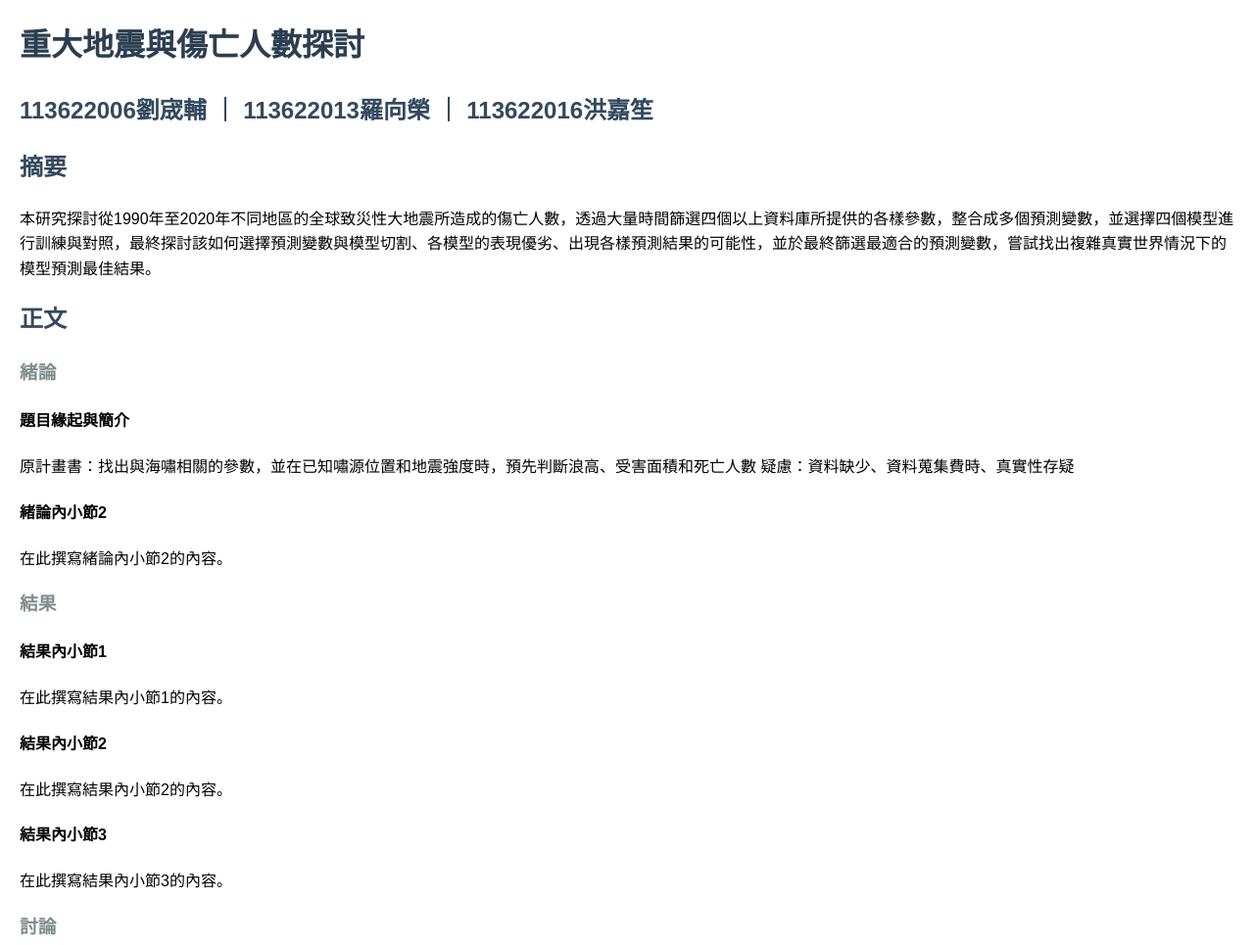
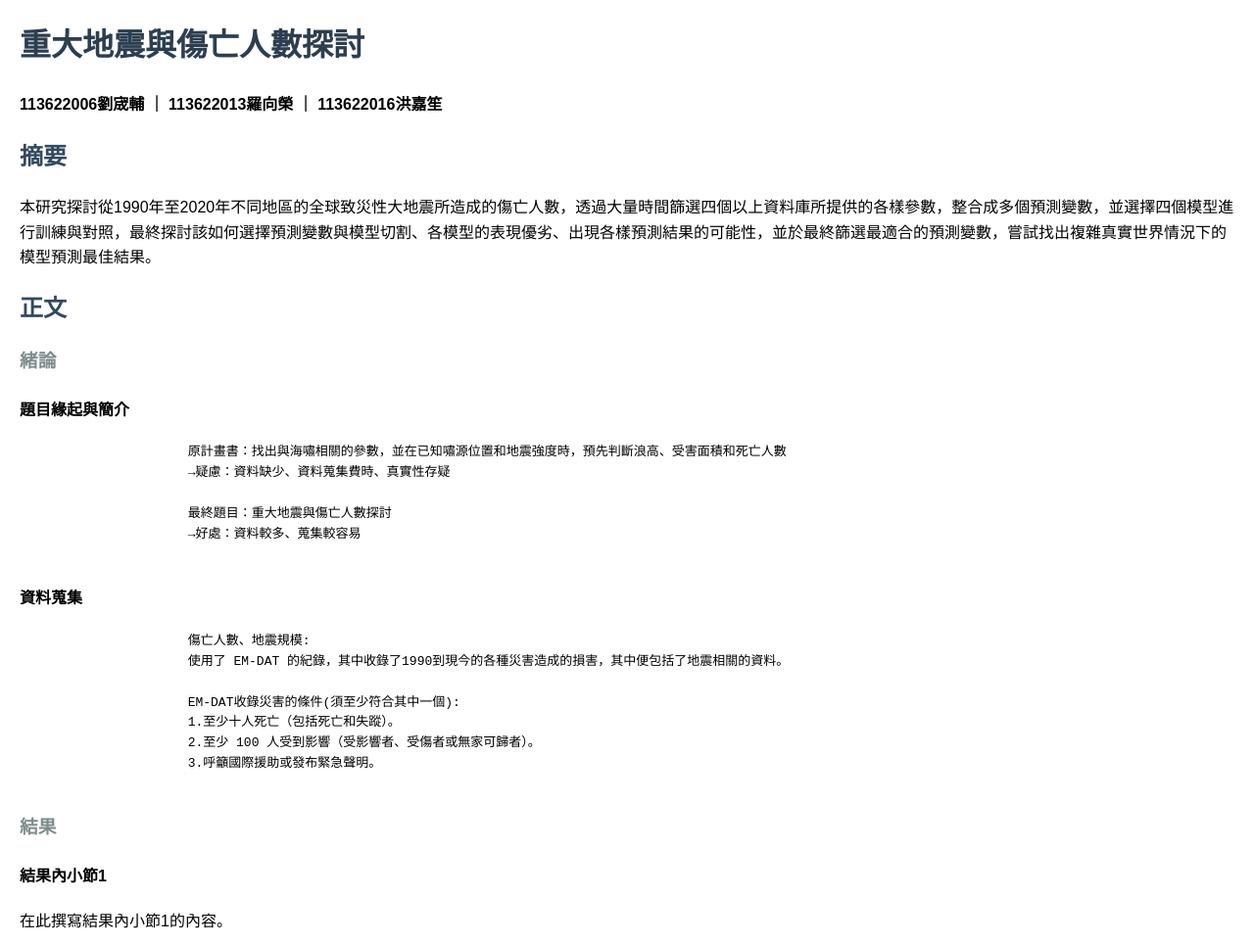
Before and after one commit to xiangrong0227/-, a plain HTML site: page index.html in a window 1280 px wide. Shown: the top 965 px of the page at 98% size. Drawn offline with Linux system fonts and the light colour scheme.

Commit message:
Update index.html

```diff
--- a/index.html
+++ b/index.html
@@ -27,7 +27,8 @@
 <body>
     <header>
         <h1>重大地震與傷亡人數探討</h1>
-        <h2>113622006劉宬輔	｜ 113622013羅向榮 ｜ 113622016洪嘉笙</h3>
+        <h4>113622006劉宬輔	｜ 113622013羅向榮 ｜ 113622016洪嘉笙</h4>
+
     </header>
 
     <main>
@@ -44,14 +45,26 @@
 
                 <section>
                     <h4>題目緣起與簡介</h4>
-                    <p>原計畫書：找出與海嘯相關的參數，並在已知嘯源位置和地震強度時，預先判斷浪高、受害面積和死亡人數
-                      疑慮：資料缺少、資料蒐集費時、真實性存疑
-                      </p>
+                    <pre>
+                      原計畫書：找出與海嘯相關的參數，並在已知嘯源位置和地震強度時，預先判斷浪高、受害面積和死亡人數
+                      →疑慮：資料缺少、資料蒐集費時、真實性存疑
+
+                      最終題目：重大地震與傷亡人數探討
+                      →好處：資料較多、蒐集較容易
+                      </pre>
                 </section>
 
                 <section>
-                    <h4>緒論內小節2</h4>
-                    <p>在此撰寫緒論內小節2的內容。</p>
+                    <h4>資料蒐集</h4>
+                    <pre>
+                      傷亡人數、地震規模:
+                      使用了 EM-DAT 的紀錄，其中收錄了1990到現今的各種災害造成的損害，其中便包括了地震相關的資料。
+
+                      EM-DAT收錄災害的條件(須至少符合其中一個):
+                      1.至少十人死亡（包括死亡和失蹤）。
+                      2.至少 100 人受到影響（受影響者、受傷者或無家可歸者）。
+                      3.呼籲國際援助或發布緊急聲明。
+                      </pre>
                 </section>
             </section>
 
```
